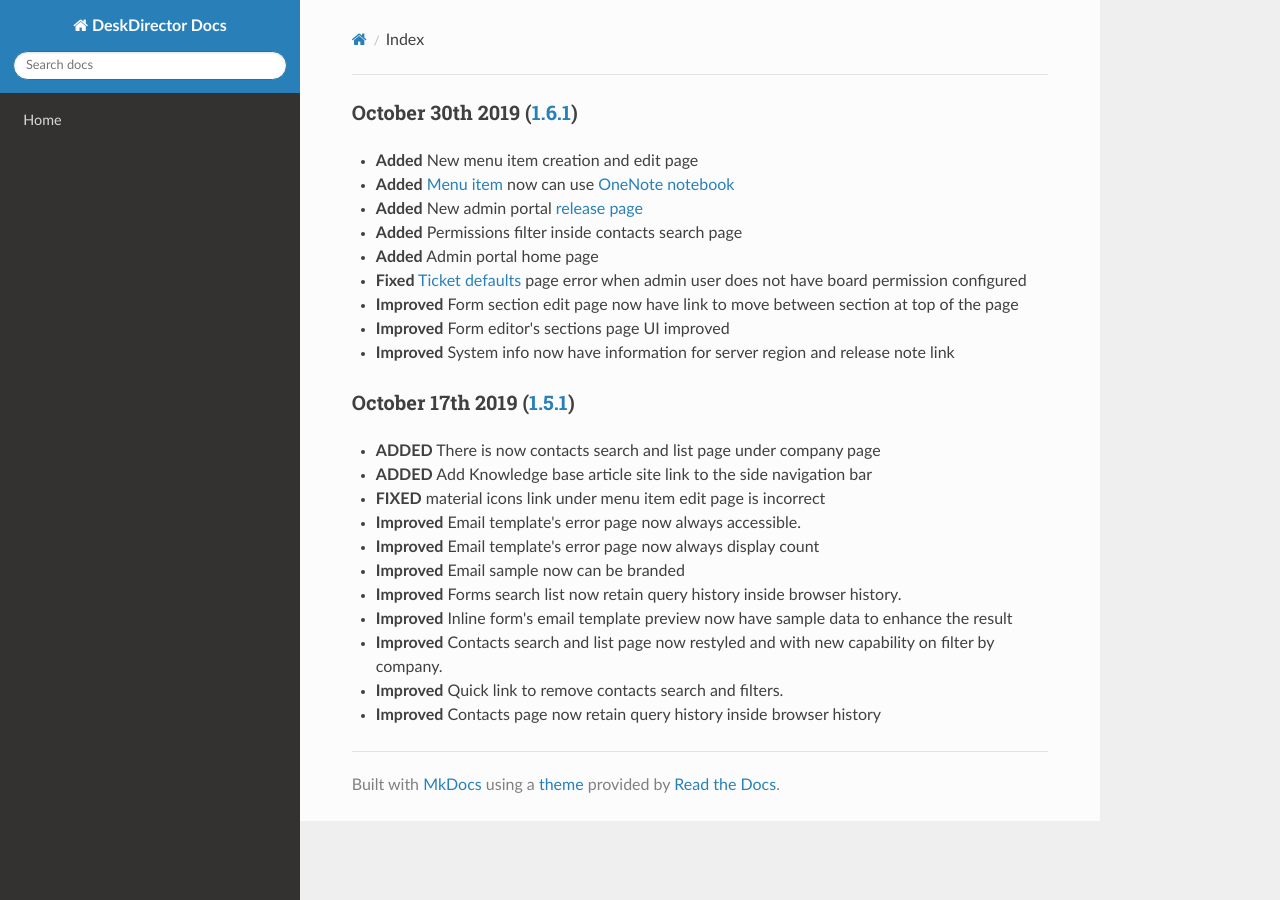
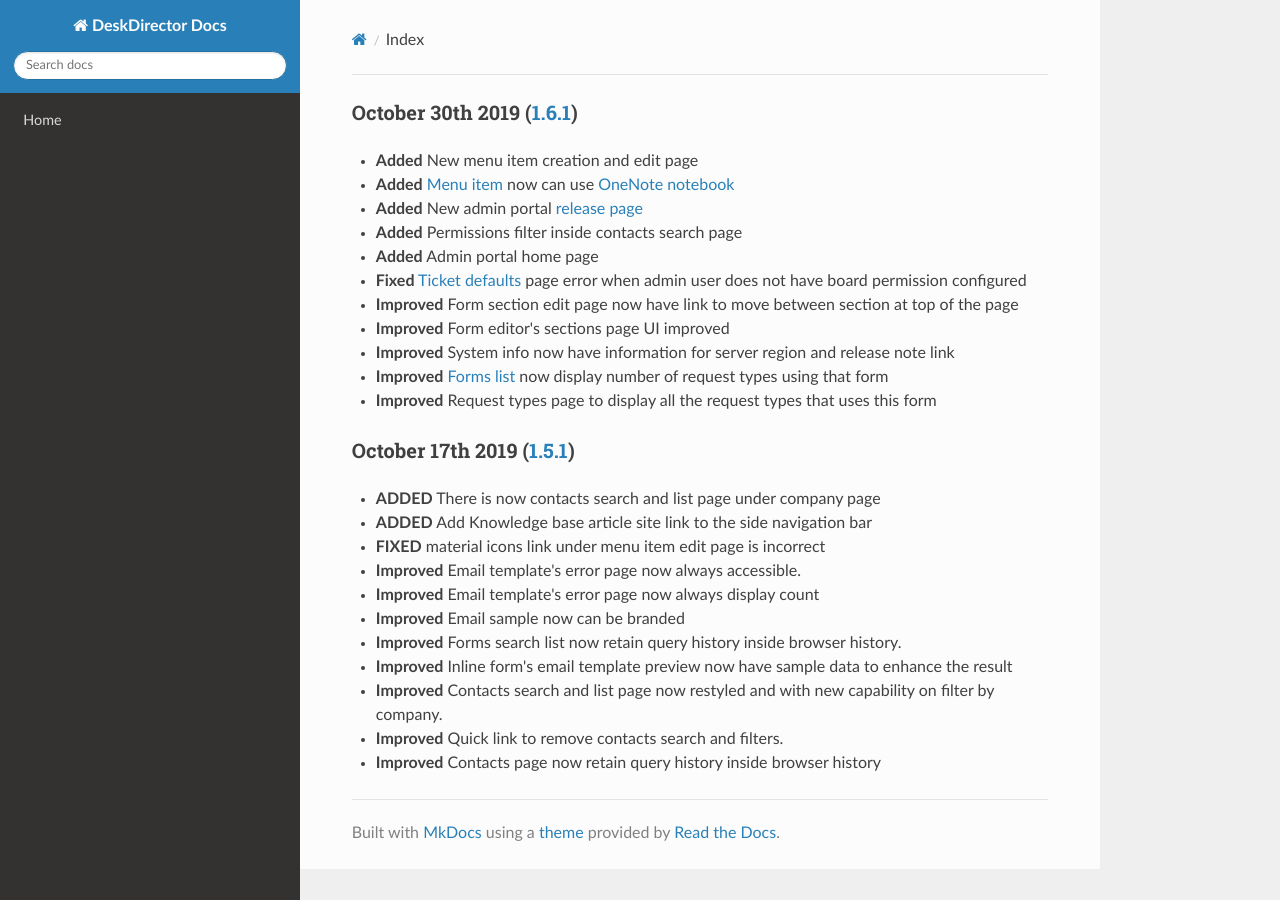
Before and after one commit to DeskDirector/docs, an MkDocs documentation site: the page built from docs/_release/admin/README.md, in a window 1280 px wide. Built offline with MkDocs 1.6.1, drawn with Linux system fonts in a browser that asks for light colours; nearby versions of some CDN libraries; old or Windows-style settings are respelled for this version of MkDocs.

Commit message:
Update README.md

```diff
--- a/docs/_release/admin/README.md
+++ b/docs/_release/admin/README.md
@@ -8,6 +8,8 @@
 * **Improved** Form section edit page now have link to move between section at top of the page
 * **Improved** Form editor's sections page UI improved
 * **Improved** System info now have information for server region and release note link
+* **Improved** [Forms list](/system/forms) now display number of request types using that form
+* **Improved** Request types page to display all the request types that uses this form
 
 ### October 17th 2019 ([1.5.1](v1.5.1))
 * **ADDED** There is now contacts search and list page under company page
```
